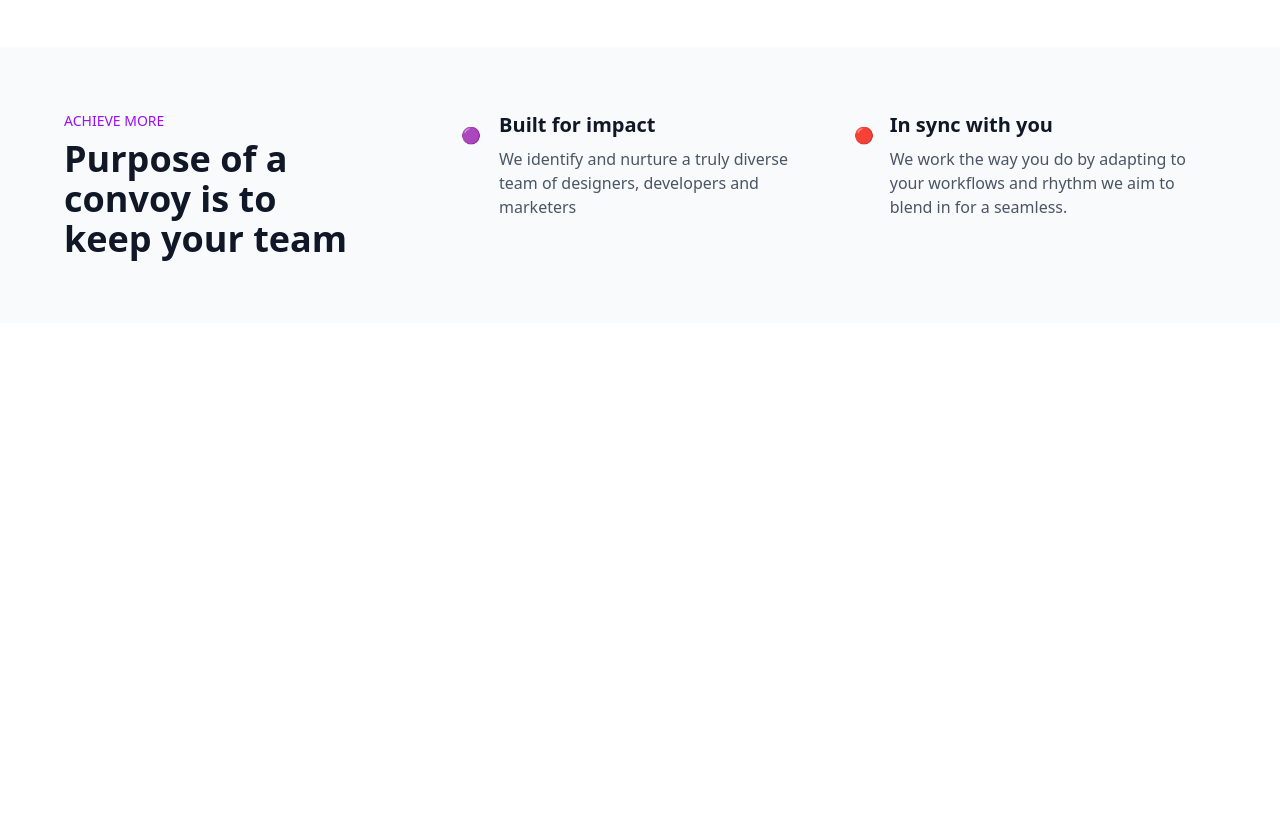
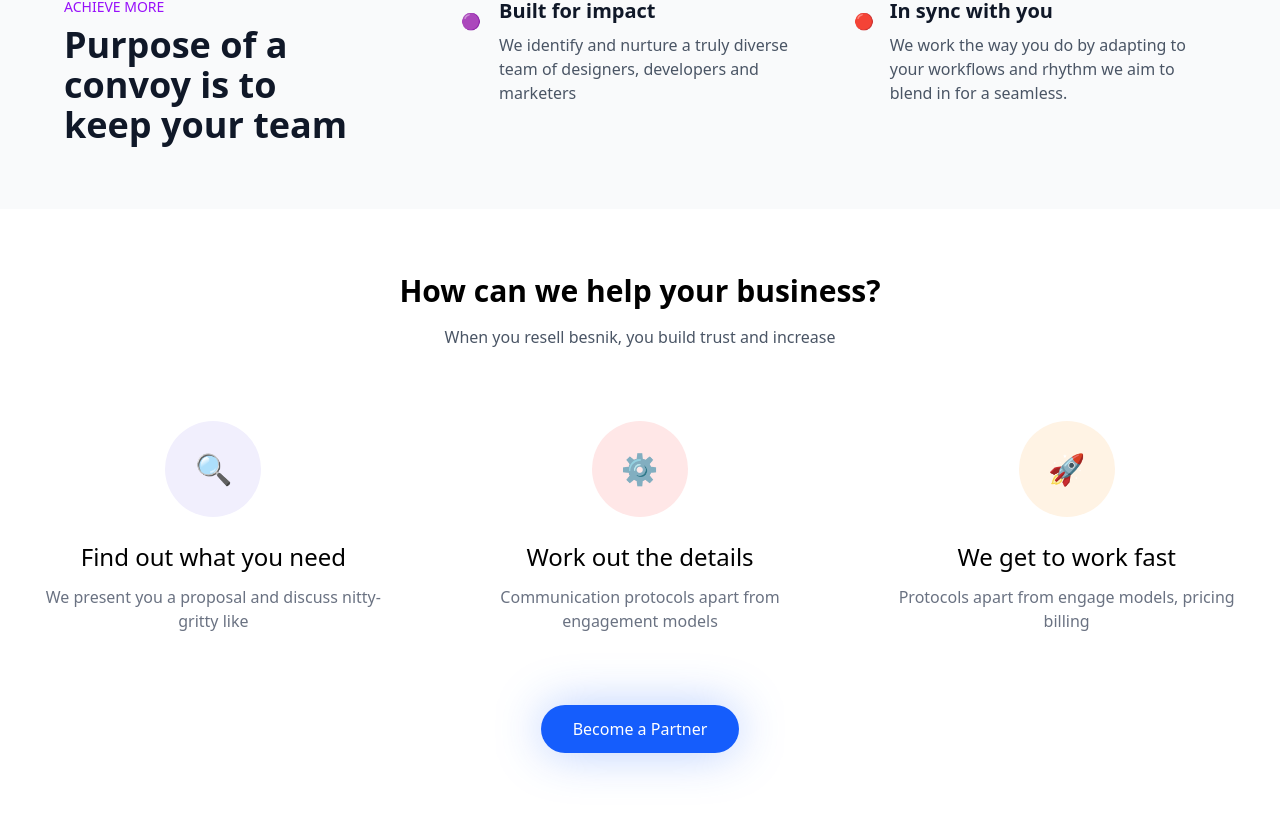
Before and after one commit to shohidul2015/business-landing-page-react, a React (Vite) app: page / in a window 1280 px wide. Shown: the part 1070-1884 px from the top of the page. Before the commit the page ends 1393 px from the top, so only its background shows below. Built offline with nearby package versions, Linux system fonts and the light colour scheme.

Commit message:
Add: FeaturesSection component added

```diff
--- a/src/App.jsx
+++ b/src/App.jsx
@@ -3,6 +3,7 @@ import Navbar from './components/Navbar'
 import Hero from './components/Hero'
 import CompanyLogo from './components/CompanyLogo'
 import PurposeSection from './components/PurposeSection'
+import FeaturesSection from './components/FeaturesSection'
 
 function App() {
   return (
@@ -13,7 +14,7 @@ function App() {
         <Hero />
         <CompanyLogo />
         <PurposeSection />
-
+        <FeaturesSection/>
       </div>
     </main>
   )
--- /dev/null
+++ b/src/components/FeaturesSection.jsx
@@ -0,0 +1,109 @@
+import React from 'react'
+import { motion } from "framer-motion";
+import { fadeIn, textVariant } from "../utils/motion";
+
+const FeaturesSection = () => {
+  const features = [
+    {
+      icon: "🔍",
+      title: "Find out what you need",
+      description: "We present you a proposal and discuss nitty-gritty like"
+    },
+    {
+      icon: "⚙️",
+      title: "Work out the details",
+      description: "Communication protocols apart from engagement models"
+    },
+    {
+      icon: "🚀",
+      title: "We get to work fast",
+      description: "Protocols apart from engage models, pricing billing"
+    }
+  ]
+
+  return (
+    <motion.section
+      variants={fadeIn('up', 0.2)}
+      initial="hidden"
+      whileInView="show"
+      className="max-w-7xl mx-auto px-4 py-16"
+    >
+      <motion.div
+        variants={fadeIn('up', 0.3)}
+        className="text-center mb-12"
+      >
+        <motion.h2
+          variants={textVariant(0.2)}
+          className="text-3xl font-bold mb-4"
+        >
+          How can we help your business?
+        </motion.h2>
+        <motion.p
+          variants={fadeIn('up', 0.4)}
+          className="text-gray-600"
+        >
+          When you resell besnik, you build trust and increase
+        </motion.p>
+      </motion.div>
+
+      <motion.div
+        variants={fadeIn('up', 0.5)}
+        className="grid grid-cols-1 md:grid-cols-3 gap-8"
+      >
+        {features.map((feature, index) => (
+          <motion.div
+            key={index}
+            variants={fadeIn('up', 0.3 * (index + 1))}
+            className="flex flex-col items-center p-6"
+          >
+            <motion.div
+              variants={fadeIn('down', 0.4 * (index + 1))}
+              className="w-24 h-24 rounded-full mb-6 flex items-center justify-center"
+              style={{
+                backgroundColor: index === 0 ? '#F1EFFD' :
+                               index === 1 ? '#FFE7E7' :
+                               '#FFF3E4'
+              }}
+            >
+              <motion.div
+                variants={fadeIn('up', 0.5 * (index + 1))}
+                className="text-3xl"
+              >
+                {feature.icon}
+              </motion.div>
+            </motion.div>
+            <motion.h3
+              variants={textVariant(0.3)}
+              className="text-2xl font-medium mb-3"
+            >
+              {feature.title}
+            </motion.h3>
+            <motion.p
+              variants={fadeIn('up', 0.6 * (index + 1))}
+              className="text-gray-500 text-center"
+            >
+              {feature.description}
+            </motion.p>
+          </motion.div>
+        ))}
+      </motion.div>
+
+      <motion.div
+        variants={fadeIn('up', 0.7)}
+        className="text-center mt-12"
+      >
+        <motion.button
+          variants={fadeIn('up', 0.8)}
+          whileHover={{ scale: 1.05 }}
+          whileTap={{ scale: 0.95 }}
+          className="bg-blue-600 text-white cursor-pointer px-8 py-3 rounded-full font-medium hover:bg-blue-700 transition-colors relative"
+        >
+          Become a Partner
+          <div className="absolute -z-10 w-full h-full rounded-full bg-blue-600/30 blur-xl top-0 left-0"></div>
+        </motion.button>
+      </motion.div>
+    </motion.section>
+  )
+}
+
+export default FeaturesSection;
--- a/src/components/Hero.jsx
+++ b/src/components/Hero.jsx
@@ -20,7 +20,7 @@ const Hero = () => {
           variants={textVariant(0.3)}
           initial="hidden"
           whileInView="show"
-          className="text-4xl md:text-5xl lg:text-6xl font-bold leading-tight"
+          className="text-4xl md:text-4xl lg:text-5xl font-bold leading-tight"
         >
           We boost the growth for{' '}
           <span className="text-blue-600 relative inline-block">
```
